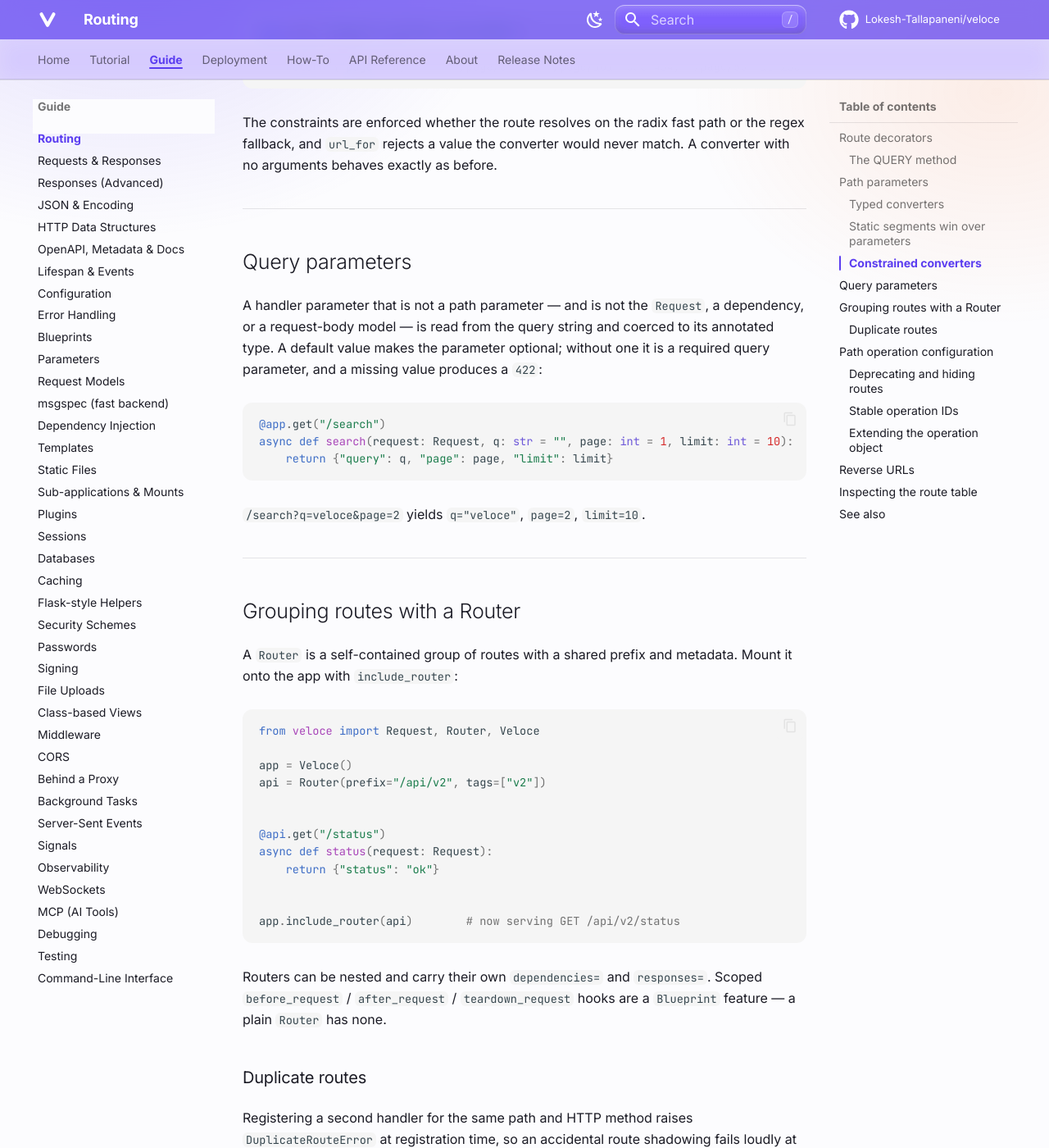
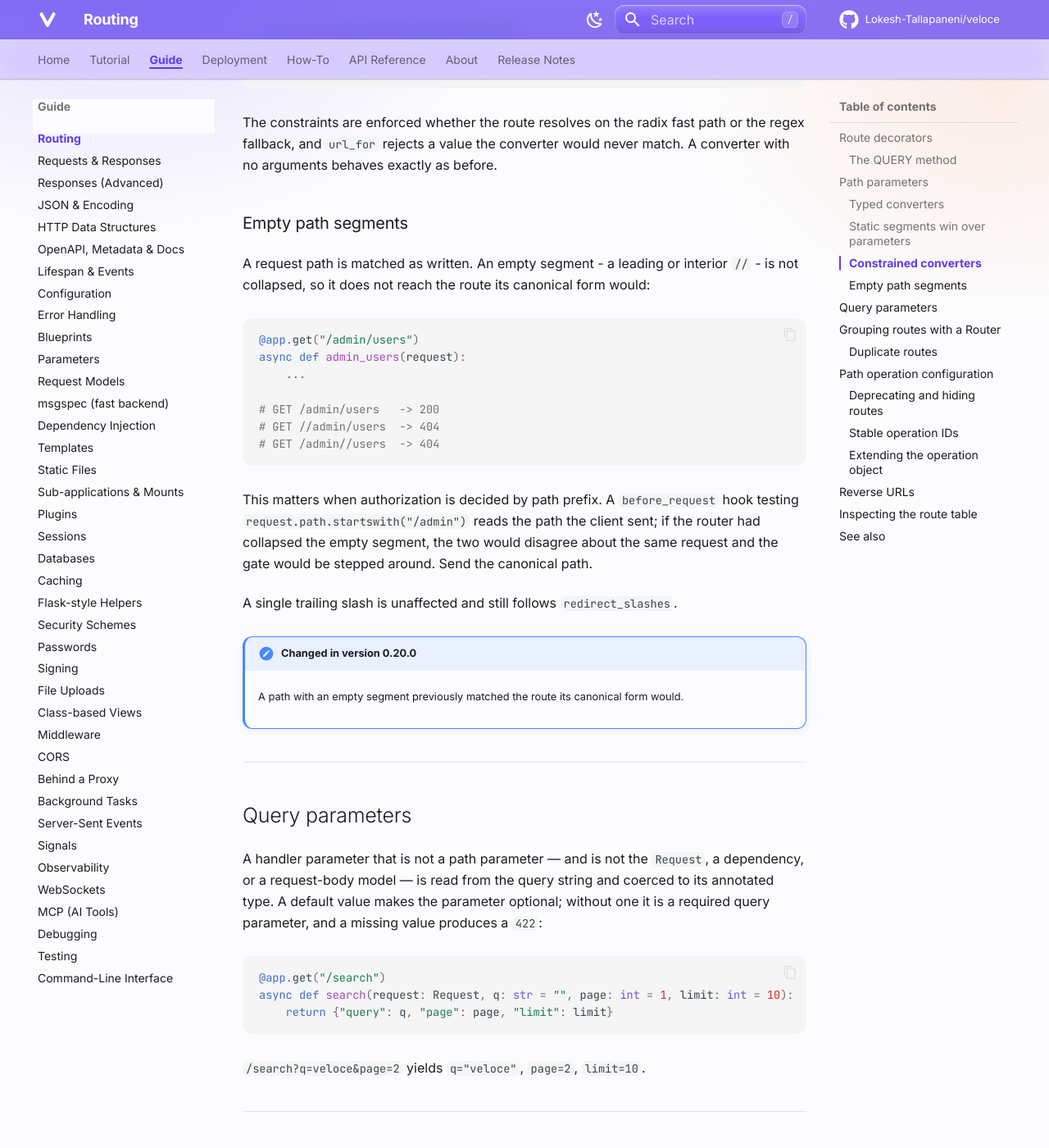
Before and after one commit to Lokesh-Tallapaneni/veloce, an MkDocs documentation site: the page built from docs/guide/routing.md, in a window 1280 px wide and 1400 px high, scrolled down 4951 px. Shown: the whole window at 82% size. Built offline with MkDocs 1.6.1 and Material for MkDocs 9.7.7, drawn with Linux system fonts in a browser that asks for light colours; comment, search, counter and statistics services are not loaded; some of the changed text lies outside the part shown.

Commit message:
document the 0.20.0 behaviour changes in the guides
The routing guide covers `url_for` percent-encoding and the empty-segment
refusal, the signing guide covers the empty fallback secret, and the MCP
guide covers `scopes=` requiring a sequence. Each carries a version note.

````diff
--- a/docs/guide/routing.md
+++ b/docs/guide/routing.md
@@ -183,6 +183,35 @@
 The constraints are enforced whether the route resolves on the radix fast path
 or the regex fallback, and `url_for` rejects a value the converter would never
 match. A converter with no arguments behaves exactly as before.
+
+### Empty path segments
+
+A request path is matched as written. An empty segment - a leading or interior
+`//` - is not collapsed, so it does not reach the route its canonical form
+would:
+
+```python
+@app.get("/admin/users")
+async def admin_users(request):
+    ...
+
+# GET /admin/users   -> 200
+# GET //admin/users  -> 404
+# GET /admin//users  -> 404
+```
+
+This matters when authorization is decided by path prefix. A
+`before_request` hook testing `request.path.startswith("/admin")` reads the
+path the client sent; if the router had collapsed the empty segment, the two
+would disagree about the same request and the gate would be stepped around.
+Send the canonical path.
+
+A single trailing slash is unaffected and still follows `redirect_slashes`.
+
+!!! note "Changed in version 0.20.0"
+
+    A path with an empty segment previously matched the route its canonical
+    form would.
 
 ## Query parameters
 
@@ -404,6 +433,23 @@
 Parameters without a typed converter (a bare `{name}` or a raw-regex segment
 like `{id:[0-9]+}`) accept any stringifiable value.
 
+Substituted values are percent-encoded, so a value the application treats as
+opaque - a username, a slug, a filename - cannot escape its path segment:
+
+```python
+app.url_for("user-detail", user_id="bob smith")   # "/users/bob%20smith"
+app.url_for("user-detail", user_id="a/b")         # "/users/a%2Fb"
+```
+
+A `:path` converter is the exception, since crossing segments is what it is
+for: it may emit `/`, but still not `?` or `#`. `:` and `@` are left readable,
+being legal in a path segment (RFC 3986 Sec. 3.3).
+
+!!! note "Changed in version 0.20.0"
+
+    Values were previously interpolated verbatim, so a `?` or `#` in one could
+    add a query string or a fragment to the URL being built.
+
 Inside a request, the module-level `url_for` builds the same URL without a
 reference to the app, and templates receive it automatically:
 
````
Also changed, not shown: docs/guide/mcp.md (+9 -0 lines), docs/guide/signing.md (+16 -0 lines).
